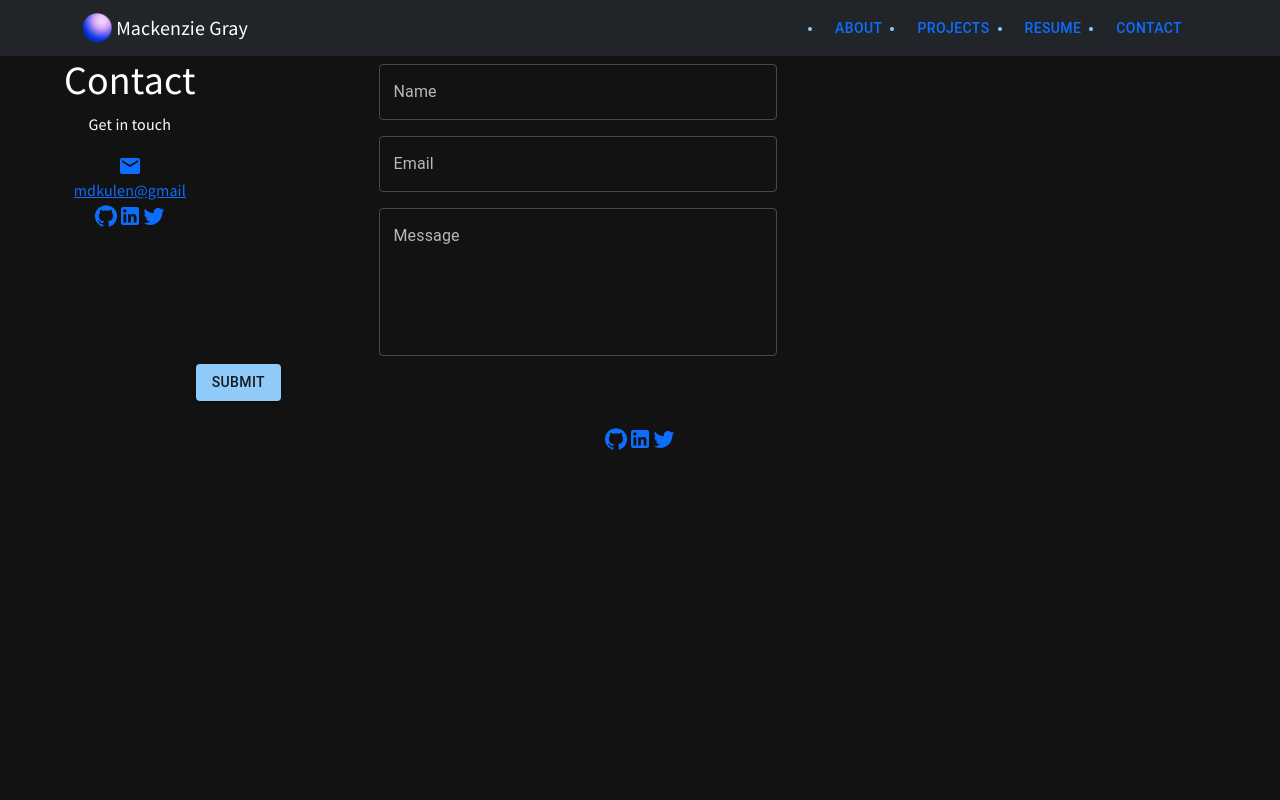
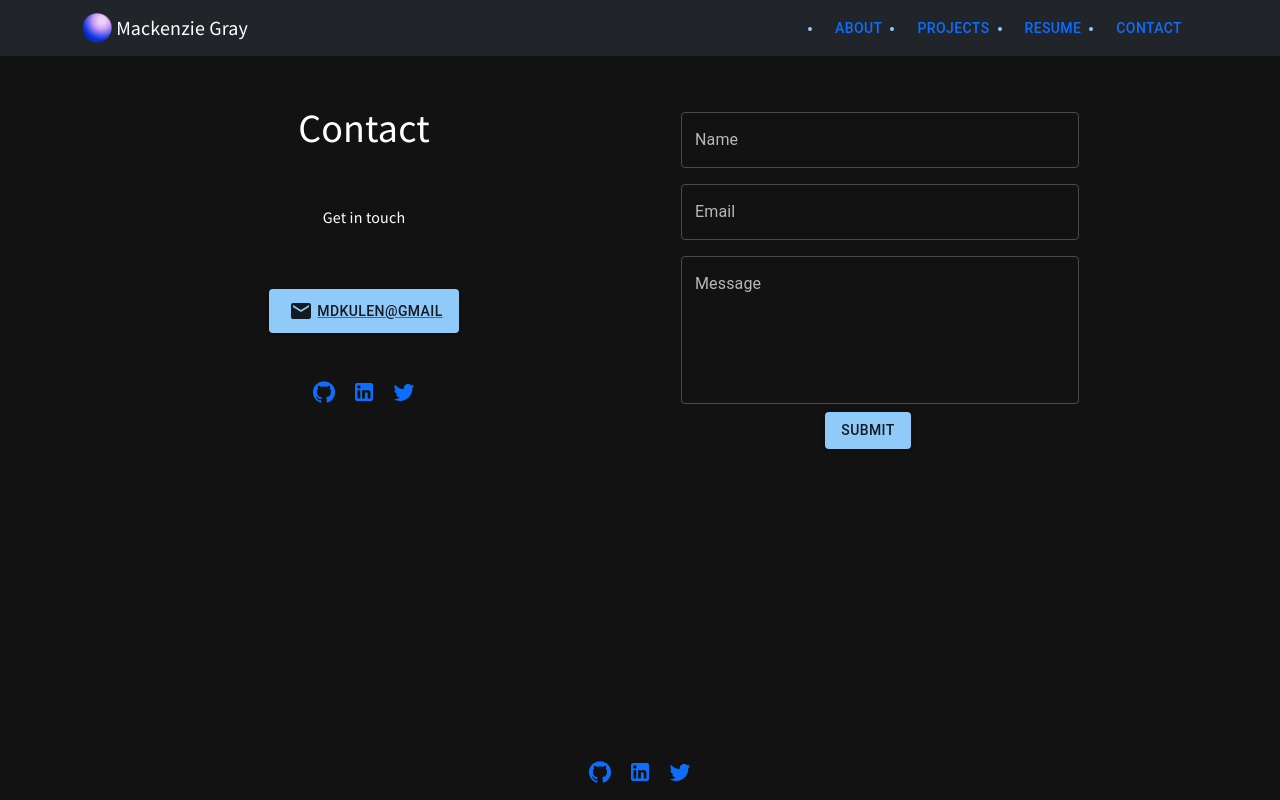
Before and after one commit to mdkgray/portfoligray, a React (Create React App) app: page /Contact in a window 1280 px wide. Built offline with nearby package versions, Linux system fonts and the light colour scheme.

Commit message:
started formatting of contact page

```diff
--- a/src/components/Footer.js
+++ b/src/components/Footer.js
@@ -1,4 +1,5 @@
 import React from 'react'
+import 'bootstrap/dist/css/bootstrap.min.css';
 import GitHubIcon from '@mui/icons-material/GitHub';
 import LinkedInIcon from '@mui/icons-material/LinkedIn';
 import TwitterIcon from '@mui/icons-material/Twitter';
@@ -6,10 +7,10 @@ import { about } from '../content';
 
 function Footer() {
     return (
-    <div>
-        <a href={about.social.github}><GitHubIcon /></a>
-        <a href={about.social.linkedin}><LinkedInIcon /></a>
-        <a href={about.social.twitter}><TwitterIcon /></a>
+    <div className="fixed-bottom m-3">
+        <a href={about.social.github} className="mx-2"><GitHubIcon /></a>
+        <a href={about.social.linkedin} className="mx-2"><LinkedInIcon /></a>
+        <a href={about.social.twitter} className="mx-2"><TwitterIcon /></a>
     </div>
     )
 }
--- a/src/components/Pages/Contact.js
+++ b/src/components/Pages/Contact.js
@@ -16,19 +16,23 @@ import { about } from '../../content';
 
 export default function Contact() {
     return (
-        <React.Fragment>
+        <React.Fragment className="container">
             <CssBaseline />
-            <Container className="d-flex col-md-10">
-                <Box>
+            <Container className="container d-flex flex-direction-column col-md-11 justify-content-center mt-5">
+                <Box className="container row col-md-5">
                     <h1>Contact</h1>
                     <p>Get in touch</p>
                     <div>
-                        <a href="mailto:mdkulen@gmail.com"><EmailIcon />mdkulen@gmail</a>
+                        <a href="mailto:mdkulen@gmail.com">
+                            <Stack spacing={2} direction="row" centered={'true'}>
+                                <Button variant="contained" className="mx-auto"><EmailIcon className="m-1"/>mdkulen@gmail</Button>
+                            </Stack>
+                        </a>
                     </div>
                     <div>
-                        <a href={about.social.github}><GitHubIcon /></a>
-                        <a href={about.social.linkedin}><LinkedInIcon /></a>
-                        <a href={about.social.twitter}><TwitterIcon /></a>
+                        <a href={about.social.github} className="mx-2"><GitHubIcon /></a>
+                        <a href={about.social.linkedin} className="mx-2"><LinkedInIcon /></a>
+                        <a href={about.social.twitter} className="mx-2"><TwitterIcon /></a>
                     </div>
                 </Box>
                 <Box
@@ -36,6 +40,7 @@ export default function Contact() {
                     sx={{ '& .MuiTextField-root': { m: 1, width: '50ch'}}}
                     noValidate
                     autoComplete="off"
+                    className="container row col-md-6 justify-content-center"
                 >
                     <div className='col-md-9'>
                         <TextField
@@ -58,7 +63,7 @@ export default function Contact() {
                         />
 
                         <Stack spacing={2} direction="row">
-                            <Button variant="contained">Submit</Button>
+                            <Button variant="contained" className="mx-auto">Submit</Button>
                         </Stack>
                     </div>
                 </Box>
```
